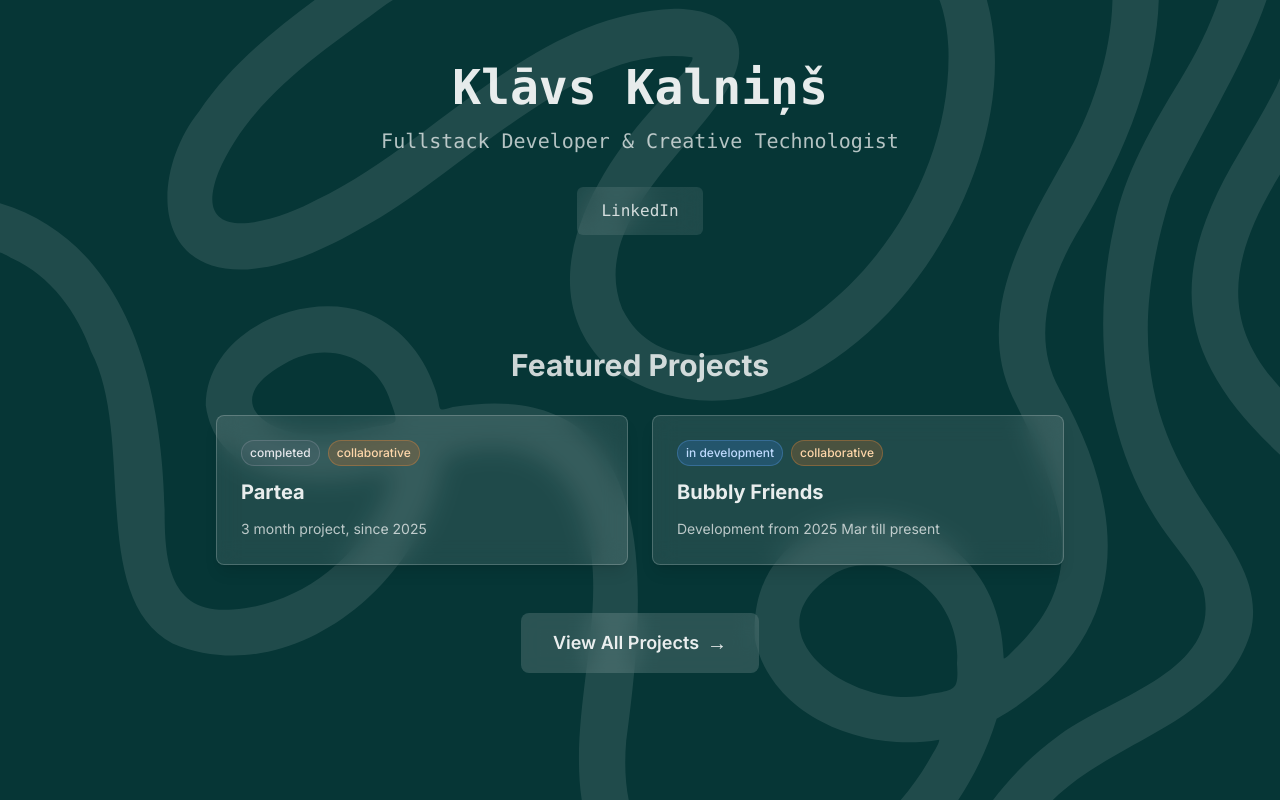
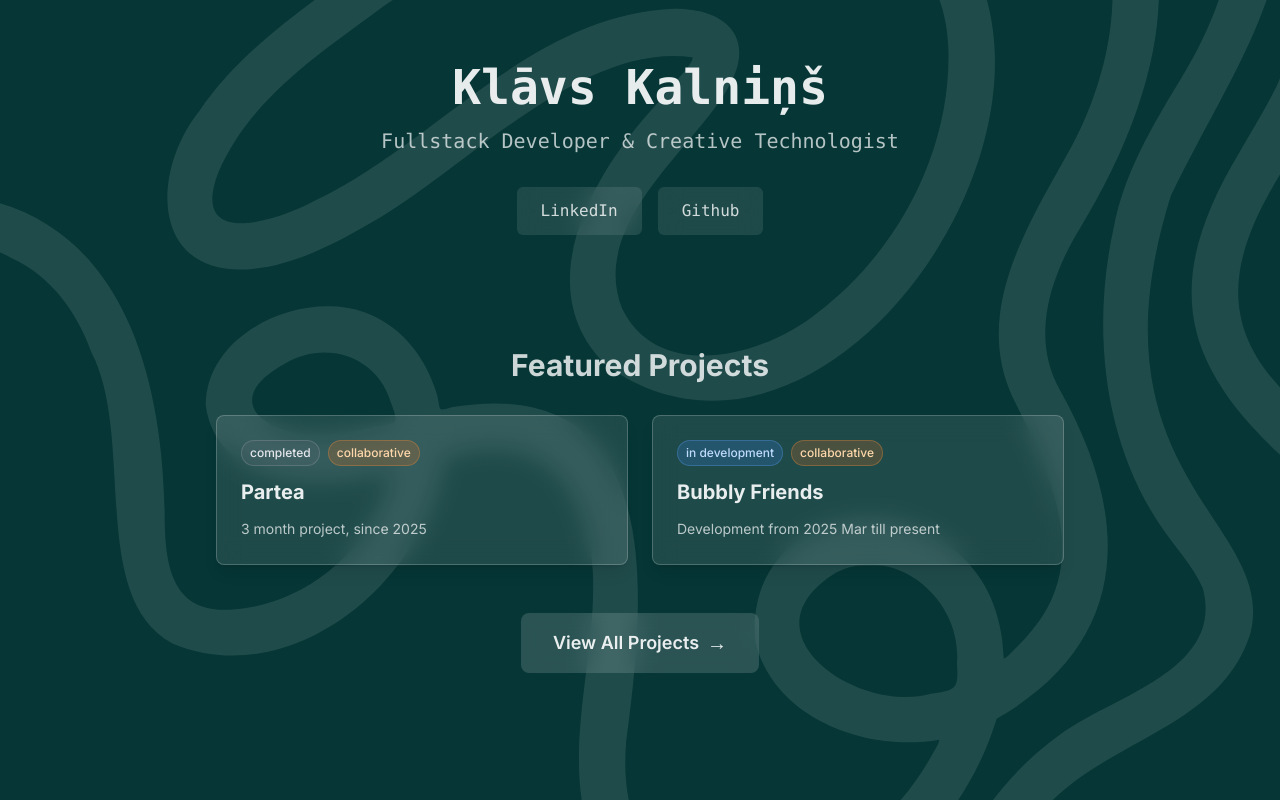
Before and after one commit to KlavsKalnins/portfolio-klavs, a Next.js app: page / in a window 1280 px wide. Built offline with nearby package versions, Linux system fonts and the light colour scheme.

Commit message:
added github link

```diff
--- a/src/app/page.tsx
+++ b/src/app/page.tsx
@@ -36,6 +36,12 @@ export default function Home() {
             className="bg-white/10 backdrop-blur-md px-6 py-3 rounded-md text-white/80 hover:bg-white/20 transition-colors z-10"
           >
             LinkedIn
+          </Link>
+          <Link
+            href="https://github.com/KlavsKalnins"
+            className="bg-white/10 backdrop-blur-md px-6 py-3 rounded-md text-white/80 hover:bg-white/20 transition-colors z-10"
+          >
+            Github
           </Link>
         </div>
       </div>
```
